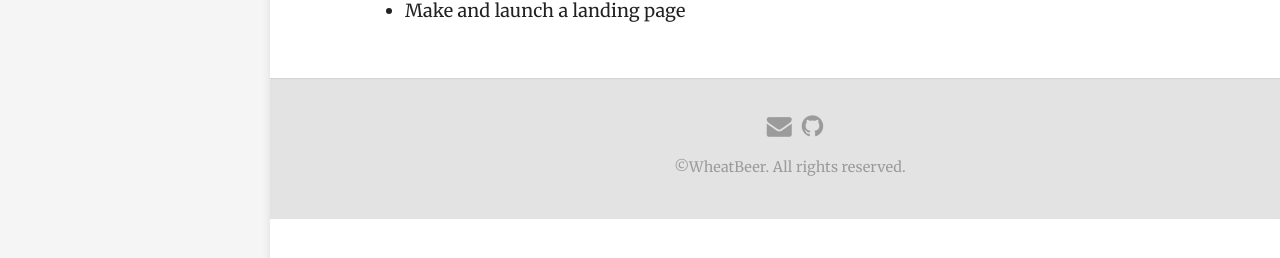
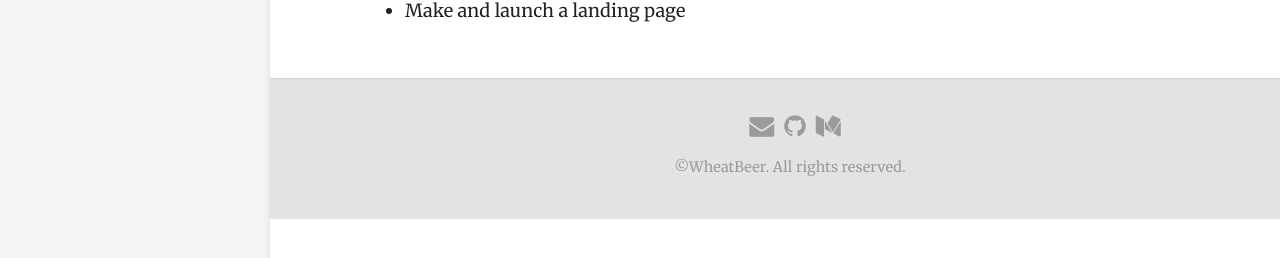
Before and after one commit to WheatBeer/WheatBeer.github.io, a Jekyll site: the page built from log.html, in a window 1280 px wide. Shown: the part 596-854 px from the top of the page. Built offline with Jekyll 4.4.1, drawn with Linux system fonts in a browser that asks for light colours; nearby versions of some CDN libraries.

Commit message:
first commit

```diff
--- a/_config.yml
+++ b/_config.yml
@@ -24,6 +24,7 @@ github_url: https://github.com/WheatBeer
 pinterest_url:
 slack_url:
 dribbble_url:
+medium_url: https://medium.com/@quick94sm
 
 # -----
 # Build
--- a/_includes/social_icons.html
+++ b/_includes/social_icons.html
@@ -30,4 +30,7 @@
   {%- if site.dribbble_url -%}
   <li><a href="{{- site.dribbble_url -}}" class="fa fa-dribbble"></a></li>
   {%- endif -%}
+  {%- if site.medium_url -%}
+  <li><a href="{{- site.medium_url -}}" class="fa fa-medium"></a></li>
+  {%- endif -%}
 </ul>
```
